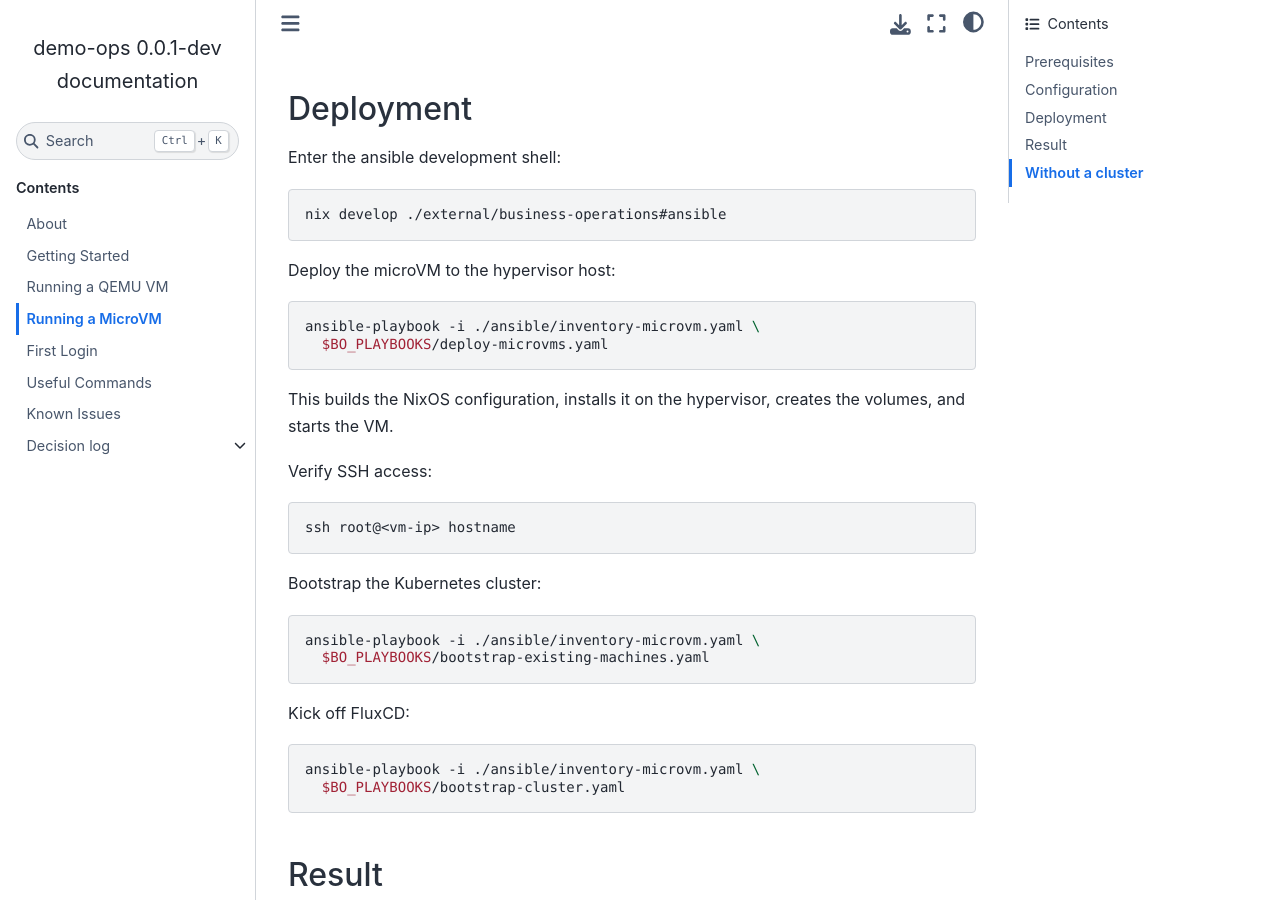
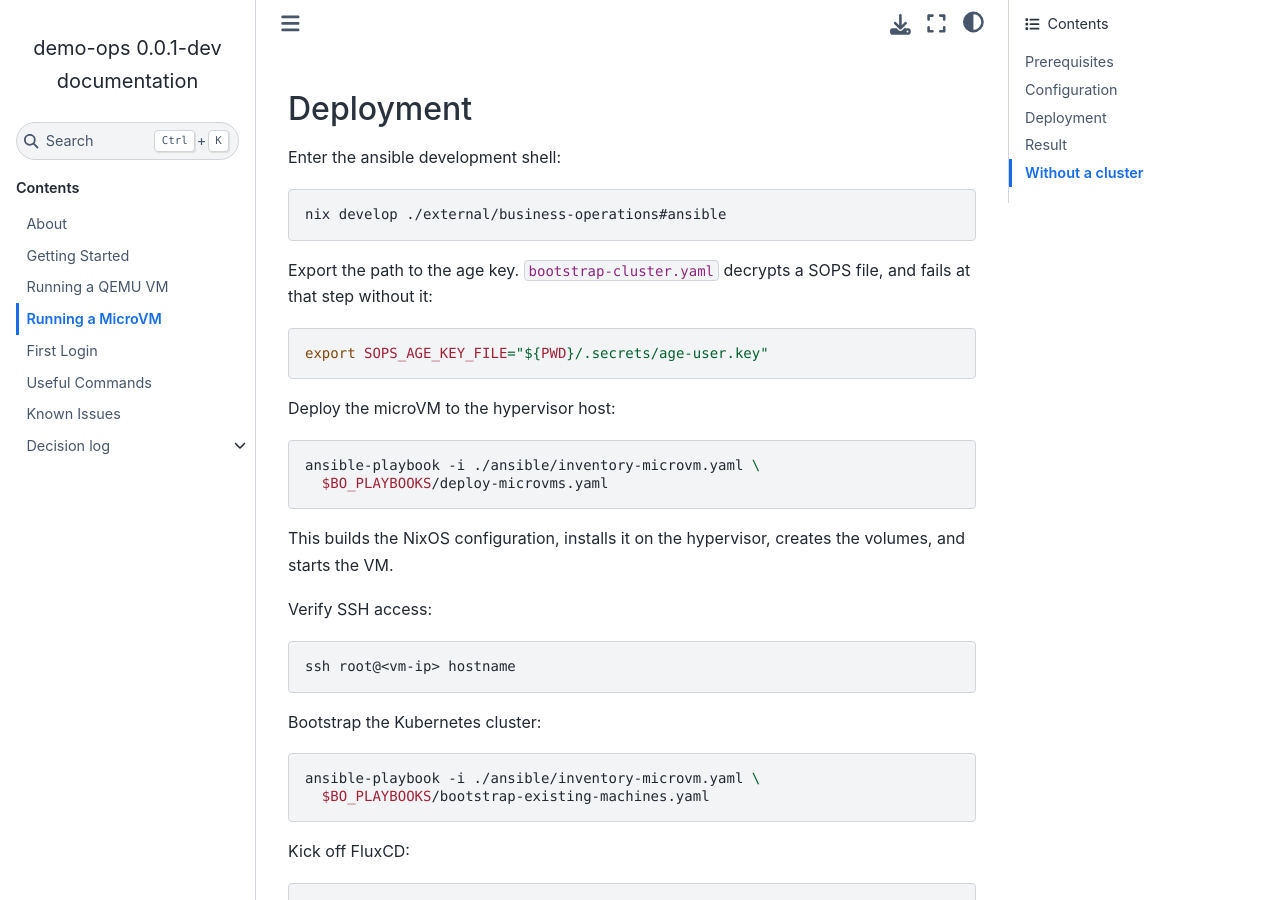
Before and after one commit to bo-tech/demo-ops, a Sphinx documentation site: the page built from docs/run-microvm.rst, in a window 1280 px wide and 900 px high, scrolled down 847 px. Built offline with Sphinx 7.4.7 and the Sphinx Book theme 1.1.4, drawn with Linux system fonts in a browser that asks for light colours.

Commit message:
docs: Name the age key export in the microvm deploy guide

```diff
--- a/docs/run-microvm.rst
+++ b/docs/run-microvm.rst
@@ -48,6 +48,13 @@ Enter the ansible development shell:
 .. code-block:: bash
 
    nix develop ./external/business-operations#ansible
+
+Export the path to the age key. ``bootstrap-cluster.yaml`` decrypts a
+SOPS file, and fails at that step without it:
+
+.. code-block:: bash
+
+   export SOPS_AGE_KEY_FILE="${PWD}/.secrets/age-user.key"
 
 Deploy the microVM to the hypervisor host:
 
```
